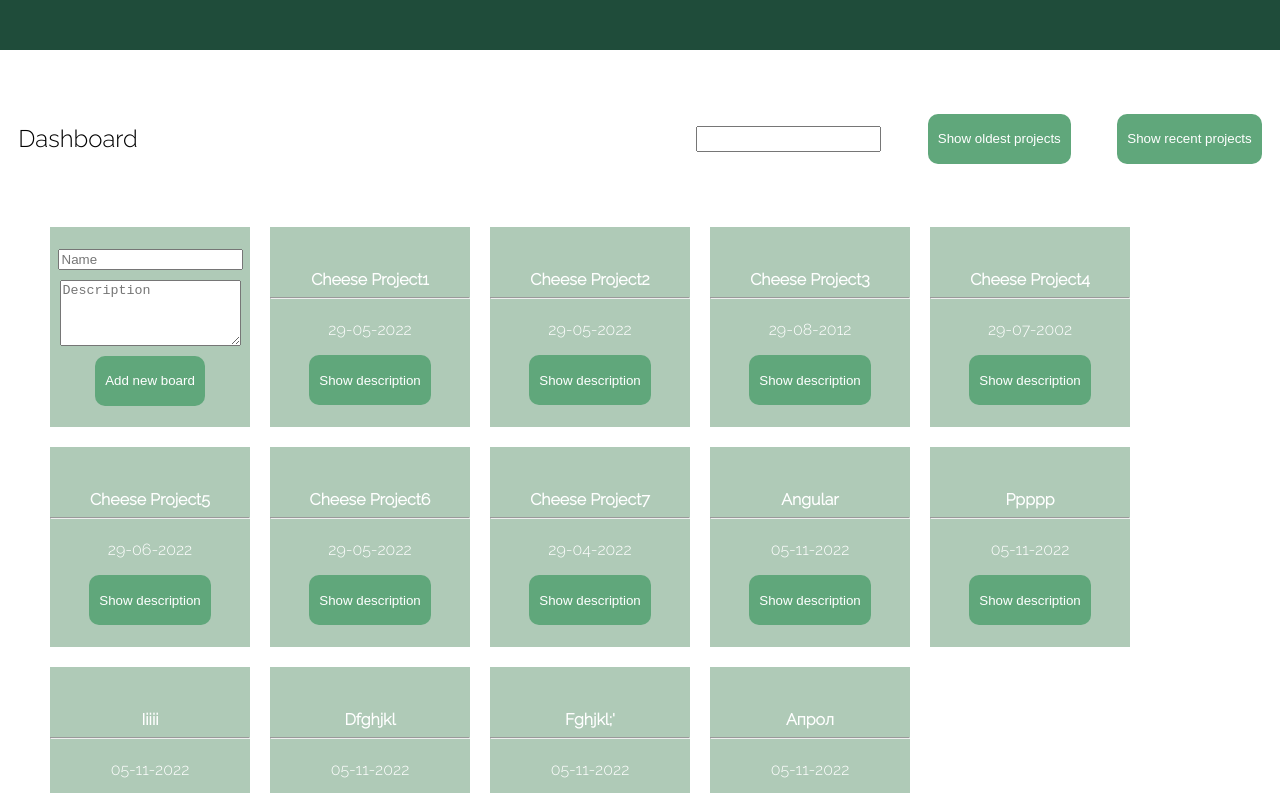
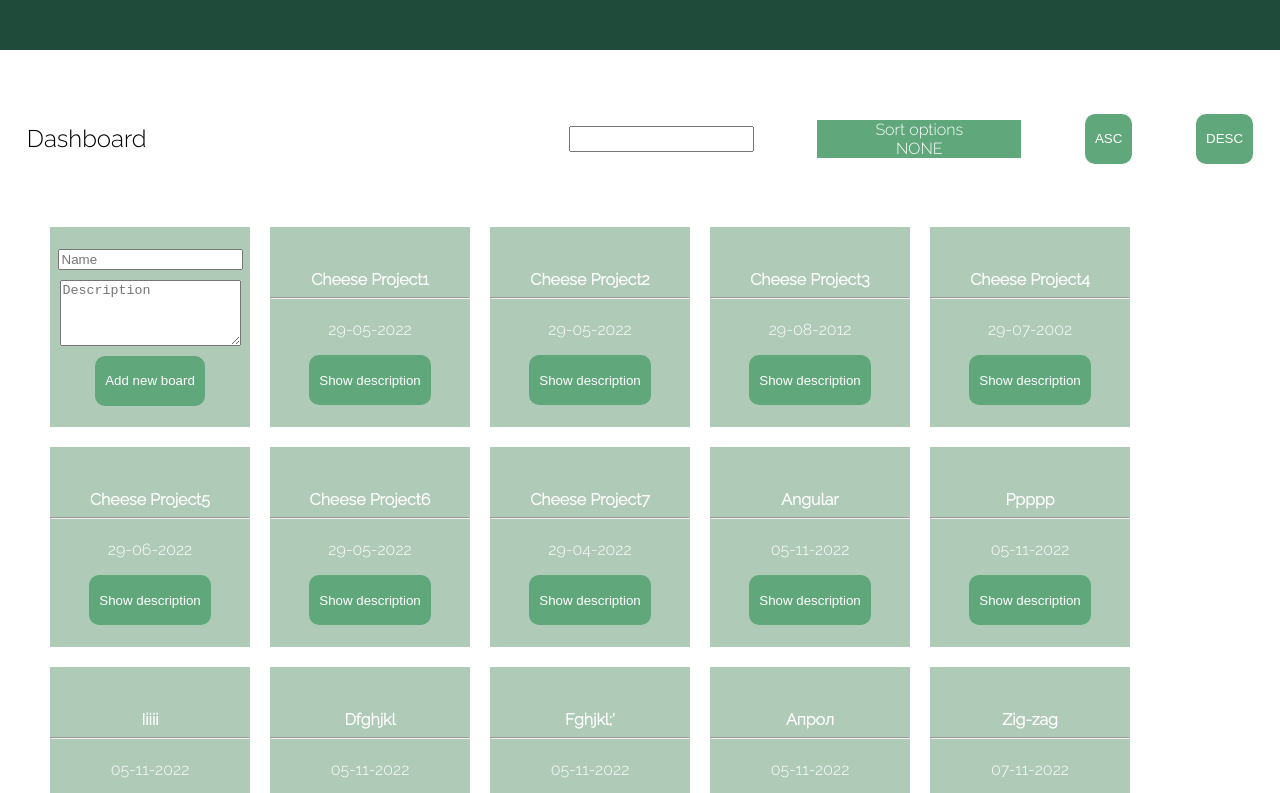
Before and after one commit to troyanovskaya/angular-project-epam, an Angular app in the folder dashboard/: page / in a window 1280 px wide. Shown: the top 793 px of the page. Built offline with nearby package versions, Linux system fonts and the light colour scheme; data requests are answered from the project's data file.

Commit message:
feat: dropdown meny, asc and desc sort by name, date and numbers of notes

```diff
--- a/dashboard/db.json
+++ b/dashboard/db.json
@@ -85,7 +85,8 @@
         "Option1",
         "Option2",
         "Option3",
-        "Option4"
+        "Option4",
+        "Homework"
       ],
       "progress": [
         "Option1",
@@ -173,13 +174,13 @@
       ]
     },
     {
+      "id": 8,
       "name": "angular",
       "date": "05-11-2022",
       "description": "Project",
       "todo": [],
       "progress": [],
-      "done": [],
-      "id": 8
+      "done": []
     },
     {
       "id": 9,
@@ -231,6 +232,15 @@
       "todo": [],
       "progress": [],
       "done": []
+    },
+    {
+      "id": 14,
+      "name": "Zig-zag",
+      "date": "07-11-2022",
+      "description": "Zuk-zuk",
+      "todo": [],
+      "progress": [],
+      "done": []
     }
   ]
 }
--- a/dashboard/src/app/components/board/board.component.css
+++ b/dashboard/src/app/components/board/board.component.css
@@ -21,3 +21,8 @@ button{
 .darkBtn{
   background-color: #1f4c3a;
 }
+
+h4:hover{
+  color:#60a77b;
+  transform: scale(1.2);
+}
--- a/dashboard/src/app/components/board/board.component.html
+++ b/dashboard/src/app/components/board/board.component.html
@@ -1,8 +1,8 @@
 <div>
-  <h4 routerLink="/boards/{{db.boards[i-1].id}}">{{db.boards[i-1].name | titlecase}} <hr></h4>
-  <p>{{db.boards[i-1].date}}</p>
+  <h4 routerLink="/boards/{{db.boards[i].id}}">{{db.boards[i].name | titlecase}} <hr></h4>
+  <p>{{db.boards[i].date}}</p>
   <button [ngClass]="{'darkBtn': description}" (click)="changeButtonState()" >{{descriptionText}}</button>
   <div *ngIf="description">
-    <p>{{db.boards[i-1].description}}</p>
+    <p>{{db.boards[i].description}}</p>
   </div>
 </div>
--- a/dashboard/src/app/components/full-board-information/full-board-information.component.ts
+++ b/dashboard/src/app/components/full-board-information/full-board-information.component.ts
@@ -14,7 +14,7 @@ export class FullBoardInformationComponent implements OnInit {
   isVisibleForm2:boolean = false;
   isVisibleForm3:boolean = false;
   id:number = 0;
-  board:Board;
+  board:Board={id:0, name:'', description:'', date:'', todo:[], progress:[], done:[]};
   form1: FormGroup = new FormGroup({noteToDo: new FormControl<string>('', [
     Validators.required
   ])});
@@ -57,7 +57,6 @@ export class FullBoardInformationComponent implements OnInit {
       this.db.getBoard(this.id).subscribe(res => this.board=res);
     }
     );
-
   }
 
 }
--- a/dashboard/src/app/components/line-of-boards/line-of-boards.component.css
+++ b/dashboard/src/app/components/line-of-boards/line-of-boards.component.css
@@ -52,4 +52,5 @@ button{
   flex-direction: column;
   align-items: center;
   justify-content: center;
+  overflow: hidden;
 }
--- a/dashboard/src/app/components/line-of-boards/line-of-boards.component.html
+++ b/dashboard/src/app/components/line-of-boards/line-of-boards.component.html
@@ -8,6 +8,6 @@
       <button>Add new board</button>
     </form>
   </div>
-  <div class="board" *ngFor="let board of db.boards | filterBoards:keyService.key; index as i "> <app-board [board]="board" [i]="board.id"></app-board></div>
+  <div class="board" *ngFor="let board of db.boards | filterBoards:keyService.key; index as i "> <app-board [board]="board" [i]="i"></app-board></div>
 </div>
 <!-- <button (click)="q()">QQQQ</button> -->
--- a/dashboard/src/app/components/line-of-buttons/line-of-buttons.component.css
+++ b/dashboard/src/app/components/line-of-buttons/line-of-buttons.component.css
@@ -17,9 +17,57 @@ button{
   align-items: center;
 }
 p{
-  padding-right:40%;
+  padding-right:28%;
   font-size: 1.5em;
 }
 input{
   height:20px;
 }
+
+.flex-column-container{
+  display:flex;
+  flex-direction: column;
+  gap:10px;
+  width:200px;
+  color:white;
+  background-color: #afcab7;
+  text-align:center;
+  position:absolute;
+  box-shadow: 8px 8px 8px 8px rgba(30, 30, 30, 0.2), 0 6px 20px 0 rgba(23, 23, 23, 0.19);
+  border:2px solid #1f4c3a;
+}
+
+.relative-position{
+  position:relative;
+}
+
+.flex-column-item{
+  margin:5px;
+  border:1px solid white;
+  transition: .5s;
+}
+
+.flex-column-item:hover{
+  margin:5px;
+  border:1px solid #1f4c3a;
+  color:#1f4c3a;
+  transform: scale(1.05);
+}
+
+.sort-p{
+  margin:0px;
+  padding:0px;
+  font-size:1em;
+  width:204px;
+  background-color: #60a77b;
+  text-align: center;
+  color:white;
+}
+
+.sort-options:hover{
+  background-color: #1f4c3a;
+}
+
+.darkBtn{
+  background-color: #1f4c3a;
+}
--- a/dashboard/src/app/components/line-of-buttons/line-of-buttons.component.html
+++ b/dashboard/src/app/components/line-of-buttons/line-of-buttons.component.html
@@ -1,6 +1,12 @@
 <div class="flex-container">
   <p>Dashboard</p>
   <input (keyup)="emit();" id="input-name" [(ngModel)]="inputName" >
-  <button (click)="sortASC()">Show oldest projects</button>
-  <button (click)="sortDSC()" >Show recent projects</button>
+  <div class="relative-position m-l-10"> <p class="sort-p sort-options" (click)="downDropHidden=!downDropHidden">Sort options</p>
+    <p class="sort-p">{{sort | uppercase}}</p>
+    <div *ngIf="!downDropHidden" class="flex-column-container">
+      <div class="flex-column-item" *ngFor="let name of optionNames" (click)="passOption(name)">{{name}}</div>
+    </div>
+  </div>
+  <button [ngClass]="{'darkBtn': buttonChoose1}" (click)="push1()">ASC</button>
+  <button [ngClass]="{'darkBtn': buttonChoose2}" (click)="push2()">DESC</button>
 </div>
--- a/dashboard/src/app/components/line-of-buttons/line-of-buttons.component.ts
+++ b/dashboard/src/app/components/line-of-buttons/line-of-buttons.component.ts
@@ -9,27 +9,133 @@ import { KeywordService } from 'src/app/services/keyword.service';
   styleUrls: ['./line-of-buttons.component.css']
 })
 export class LineOfButtonsComponent {
-  buttonNames = ['Show oldest projects', 'Show recent projects'];
+  downDropHidden:boolean = true;
+  optionNames = ['None', 'By name', 'By date', 'By todo notes number',
+  'By in progress notes number', 'By done notes number'];
+  buttonChoose1:boolean = false;
+  buttonChoose2:boolean = false;
+  sort:string = 'None';
   inputName = '';
+  ngOnInit(){
+    console.log('!');
+  }
   constructor(private keyService:KeywordService, public db:DbAccessService) { }
-  sortASC(){
+  sortASCByName(){
+      this.db.boards.sort((el1, el2)=>{
+      let a = el1.name;
+      let b = el2.name;
+      return a.localeCompare(b);
+    })
+  }
+
+  sortDESCByName(){
+      this.db.boards.sort((el1, el2)=>{
+      let a = el1.name;
+      let b = el2.name;
+      return b.localeCompare(a);
+    })
+  }
+  sortASCByDate(){
     this.db.boards.sort((el1, el2)=>{
       let a = el1.date.split('-').reverse().join('');
       let b = el2.date.split('-').reverse().join('');
       return a.localeCompare(b);
     })
-
   }
-
-  sortDSC(){
+  sortDESCByDate(){
     this.db.boards.sort((el1, el2)=>{
       let a = el1.date.split('-').reverse().join('');
       let b = el2.date.split('-').reverse().join('');
       return b.localeCompare(a);
     })
   }
+
+  sortASCByToDoNumber(){
+    this.db.boards.sort((el1, el2)=>{
+      let a = el1.todo.length;
+      let b = el2.todo.length;
+      return a - b;
+    })
+  }
+  sortDESCByToDoNumber(){
+    this.db.boards.sort((el1, el2)=>{
+      let a = el1.todo.length;
+      let b = el2.todo.length;
+      return b - a;
+    })
+  }
+
+  sortASCByProgressNumber(){
+    this.db.boards.sort((el1, el2)=>{
+      let a = el1.progress.length;
+      let b = el2.progress.length;
+      return a - b;
+    })
+  }
+  sortDESCByProgressNumber(){
+    this.db.boards.sort((el1, el2)=>{
+      let a = el1.progress.length;
+      let b = el2.progress.length;
+      return b - a;
+    })
+  }
+
+  sortASCByDoneNumber(){
+    this.db.boards.sort((el1, el2)=>{
+      let a = el1.done.length;
+      let b = el2.done.length;
+      return a - b;
+    })
+  }
+  sortDESCByDoneNumber(){
+    this.db.boards.sort((el1, el2)=>{
+      let a = el1.done.length;
+      let b = el2.done.length;
+      return b - a;
+    })
+  }
+
   emit(){
     this.keyService.key = this.inputName;
   }
+  passOption(name: string){
+    this.sort = name;
+    if(this.buttonChoose1 || this.buttonChoose2){
+      switch (this.sort) {
+        case this.optionNames[1]:
+          this.buttonChoose1 ? this.sortASCByName():this.sortDESCByName();
+          break;
+        case this.optionNames[2]:
+          this.buttonChoose1 ? this.sortASCByDate():this.sortDESCByDate();
+          break;
+        case this.optionNames[3]:
+          this.buttonChoose1 ? this.sortASCByToDoNumber():this.sortDESCByToDoNumber();
+          break;
+        case this.optionNames[4]:
+          this.buttonChoose1 ? this.sortASCByProgressNumber():this.sortDESCByProgressNumber();
+          break;
+        case this.optionNames[5]:
+          this.buttonChoose1 ? this.sortASCByDoneNumber():this.sortDESCByDoneNumber();
+          break;
+        default:
+          console.log(`Sorry, none`);
+      }
+    }
+    this.downDropHidden = true;
+  }
+  push1(){
+    this.buttonChoose1=!this.buttonChoose1;
+    if(this.buttonChoose2 && this.buttonChoose1){
+      this.buttonChoose2 = false;
+    }
+    this.passOption(this.sort);
+  }
 
+  push2(){
+    this.buttonChoose2=!this.buttonChoose2;
+    if(this.buttonChoose1 && this.buttonChoose2){
+      this.buttonChoose1 = false;
+    }
+    this.passOption(this.sort);
+  }
 }
--- a/dashboard/src/styles.css
+++ b/dashboard/src/styles.css
@@ -9,7 +9,7 @@ button, .add{
 
 button:hover, .add:hover{
   transform: scale(1.1);
-  box-shadow: 0 4px 8px 0 white, 0 6px 20px 0 white;
+  /* box-shadow: 0 4px 8px 0 white, 0 6px 20px 0 white; */
   box-shadow: 0 4px 8px 0 rgba(30, 30, 30, 0.2), 0 6px 20px 0 rgba(23, 23, 23, 0.19);
   /* box-shadow: 0 4px 8px 0 rgba(0, 0, 0, 0.2), 0 6px 20px 0 rgba(0, 0, 0, 0.19); */
 }
```
